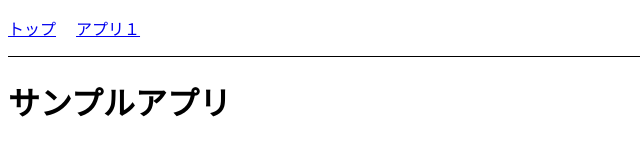
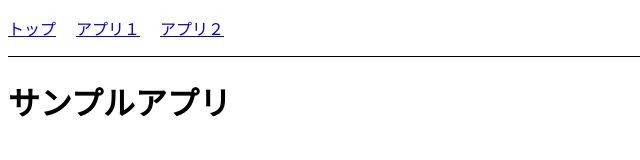
Before and after one commit to mochizukiaiichiro/nextjs-react-sample, a Next.js app: page / in a window 1280 px wide. Shown: the top 160 px of the page, without its empty margins (0-640 px from the left). Built offline with nearby package versions, Linux system fonts and the light colour scheme.

Commit message:
styledcomponentsの挿入位置の変更

```diff
--- a/src/components/ui/header/index.tsx
+++ b/src/components/ui/header/index.tsx
@@ -2,20 +2,20 @@
 import Link from 'next/link'
 import styled from 'styled-components'
 
-const Header = () => {
-  const HeaderRoot = styled.header`
+const HeaderRoot = styled.header`
     padding: 0px 0px;
     border-bottom: 1px solid;
   `
 
-  const Ul = styled.ul`
+const Ul = styled.ul`
     display: flex;
     padding: 0;
   `
-  const Li = styled.li`
+const Li = styled.li`
     list-style: none;
     margin-right: 20px;
   `
+const Header = () => {
   return (
     <>
       <HeaderRoot>
@@ -27,6 +27,9 @@ const Header = () => {
             <Li>
               <Link href="/header/app1">アプリ１</Link>
             </Li>
+            <Li>
+              <Link href="/header/app2">アプリ２</Link>
+            </Li>
           </Ul>
         </nav>
       </HeaderRoot>
```
